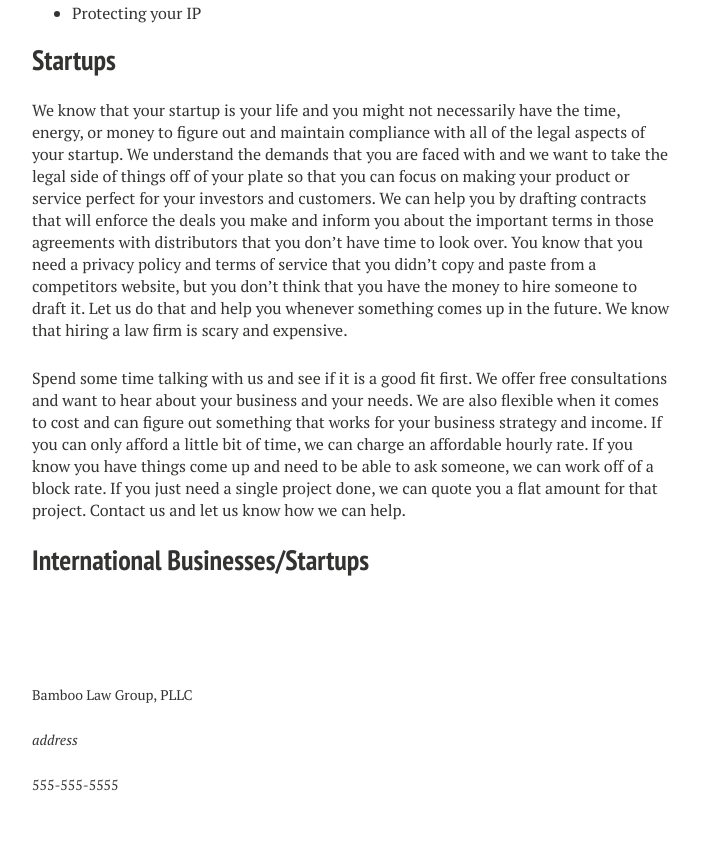
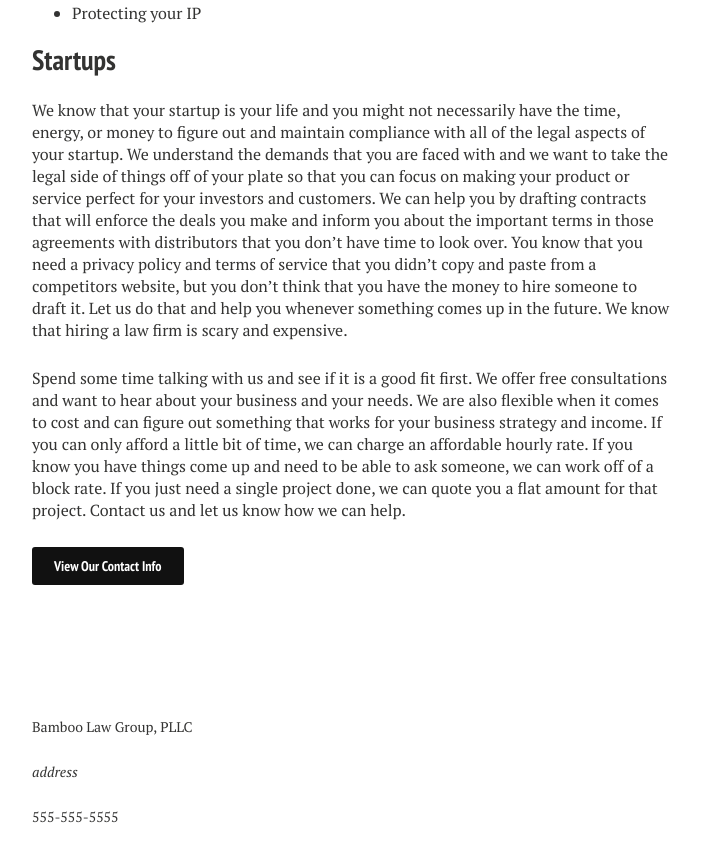
Before and after one commit to nerdyfergy/blg-site-mm3, a Jekyll site: the page built from industries/index.md, in a window 1280 px wide and 900 px high, scrolled down 2168 px. Shown: the top 862 px of the window, without its empty margins (288-989 px from the left). Built offline with Jekyll 4.4.1, drawn with Linux system fonts in a browser that asks for light colours; some of the changed text lies outside the part shown.

Commit message:
Update index.md

```diff
--- a/industries/index.md
+++ b/industries/index.md
@@ -63,4 +63,4 @@ We know that your startup is your life and you might not necessarily have the ti
 
 Spend some time talking with us and see if it is a good fit first. We offer free consultations and want to hear about your business and your needs. We are also flexible when it comes to cost and can figure out something that works for your business strategy and income. If you can only afford a little bit of time, we can charge an affordable hourly rate. If you know you have things come up and need to be able to ask someone, we can work off of a block rate. If you just need a single project done, we can quote you a flat amount for that project. Contact us and let us know how we can help.
 
-## International Businesses/Startups
+<a markdown="0" href="{{ site.url }}/contact" class="btn">View Our Contact Info</a>
```
